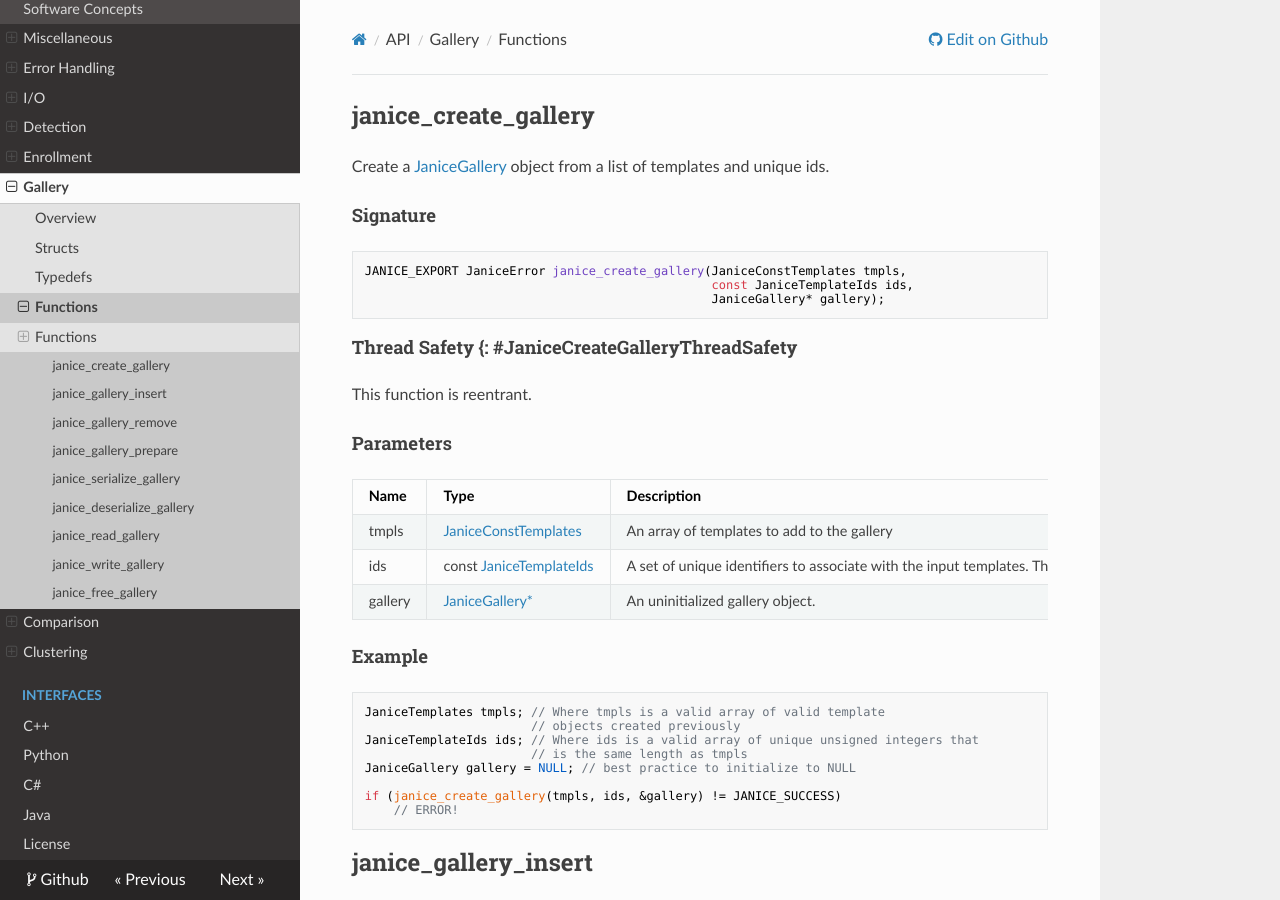
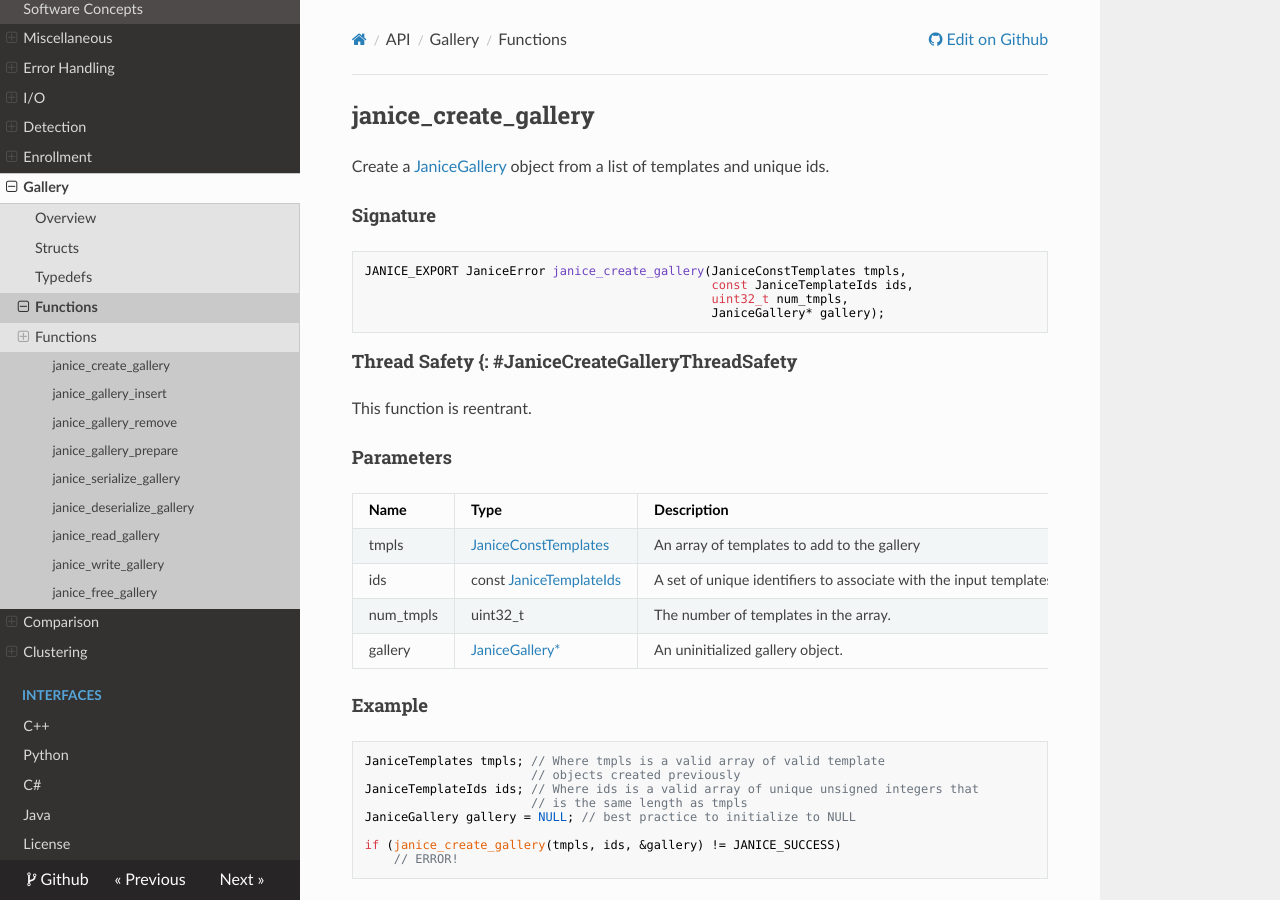
Before and after one commit to Noblis/INVSC-janice, an MkDocs documentation site: the page built from docs/api/gallery/functions.md, in a window 1280 px wide and 900 px high. Built offline with MkDocs 1.6.1, drawn with Linux system fonts in a browser that asks for light colours; nearby versions of some CDN libraries; old or Windows-style settings are respelled for this version of MkDocs.

Commit message:
Forgot size parameter in janus_create_gallery

````diff
--- a/docs/api/gallery/functions.md
+++ b/docs/api/gallery/functions.md
@@ -8,6 +8,7 @@ templates and unique ids.
 ```
 JANICE_EXPORT JaniceError janice_create_gallery(JaniceConstTemplates tmpls,
                                                 const JaniceTemplateIds ids,
+                                                uint32_t num_tmpls,
                                                 JaniceGallery* gallery);
 ```
 
@@ -17,11 +18,12 @@ This function is reentrant.
 
 #### Parameters {: #JaniceCreateGalleryParameters }
 
-Name    | Type                                                                   | Description
-------- | ---------------------------------------------------------------------- | -----------
-tmpls   | [JaniceConstTemplates](../enrollment/typedefs.md#JaniceConstTemplates) | An array of templates to add to the gallery
-ids     | const [JaniceTemplateIds](typedefs.md#JaniceTemplateIds)               | A set of unique identifiers to associate with the input templates. The *ith* id corresponds to the *ith* input template.
-gallery | [JaniceGallery\*](typedefs.md#JaniceGallery)                           | An uninitialized gallery object.
+Name      | Type                                                                   | Description
+--------- | ---------------------------------------------------------------------- | -----------
+tmpls     | [JaniceConstTemplates](../enrollment/typedefs.md#JaniceConstTemplates) | An array of templates to add to the gallery
+ids       | const [JaniceTemplateIds](typedefs.md#JaniceTemplateIds)               | A set of unique identifiers to associate with the input templates. The *ith* id corresponds to the *ith* input template.
+num_tmpls | uint32_t                                                               | The number of templates in the array.
+gallery   | [JaniceGallery\*](typedefs.md#JaniceGallery)                           | An uninitialized gallery object.
 
 #### Example {: #JaniceCreateGalleryExample }
 
````
Also changed, not shown: docs/index.md (+4 -6 lines), 1 other file.
